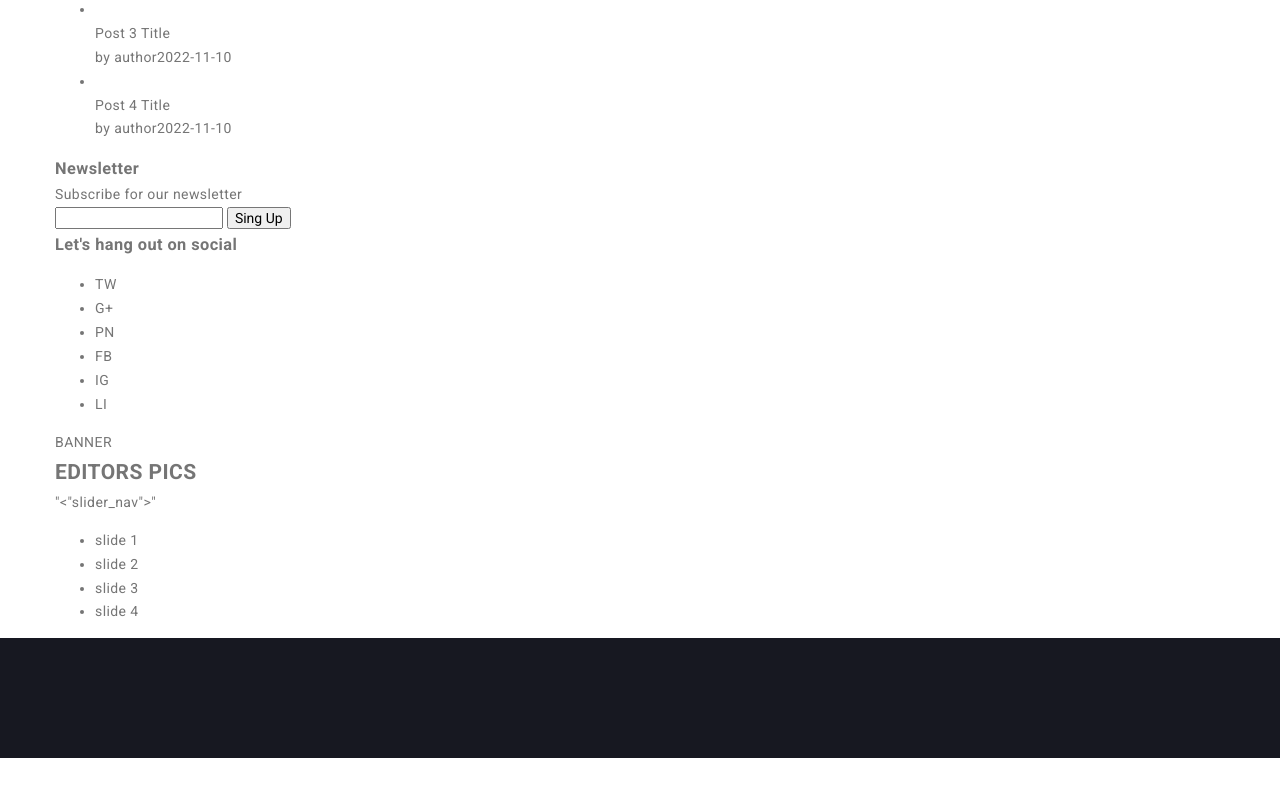
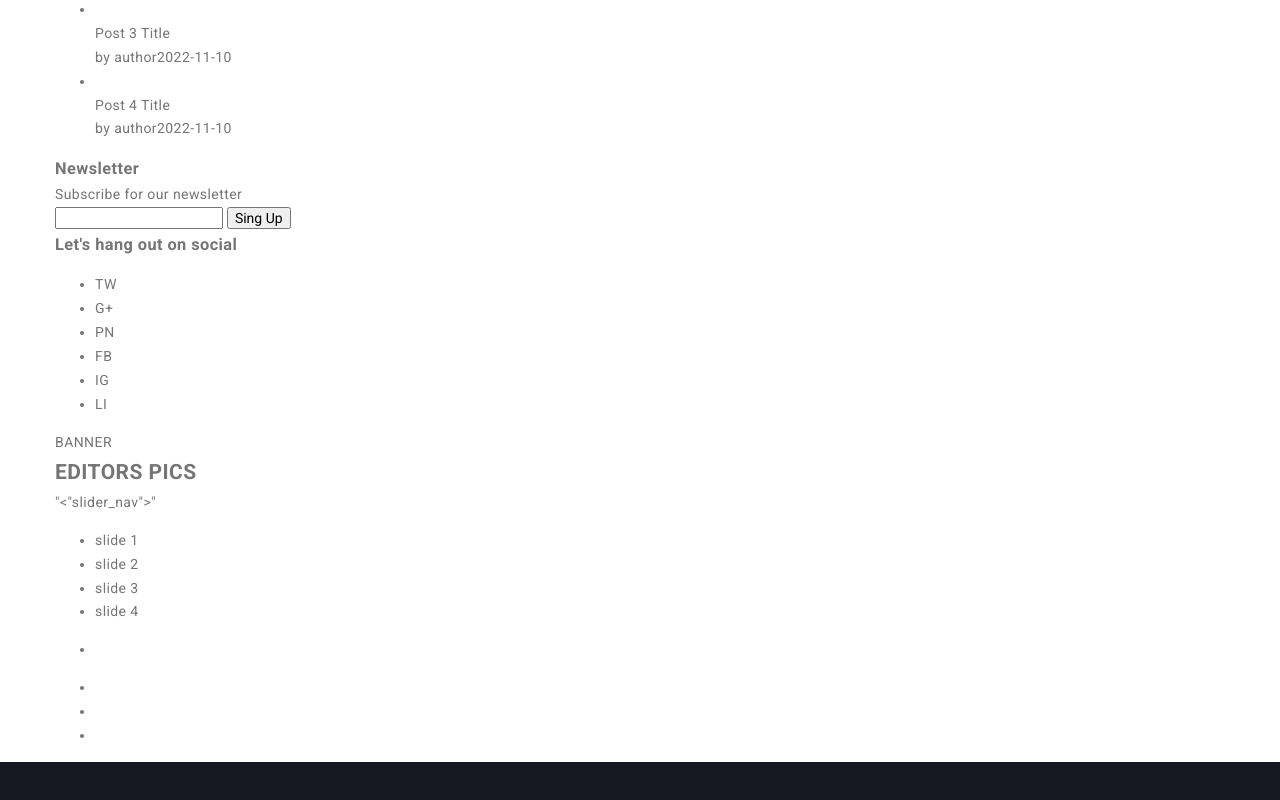
Before and after one commit to VKlapan/esportsProFormula2022, a plain HTML site: page index.html in a window 1280 px wide. Shown: the part 1485-2285 px from the top of the page. Before the commit the page ends 2243 px from the top, so only its background shows below. Drawn offline with nearby package versions, Linux system fonts and the light colour scheme.

Commit message:
add categories-top section markup

```diff
--- a/index.html
+++ b/index.html
@@ -262,7 +262,16 @@
               </div>
             </div>
           </section>
-          <section class="categories-top"></section>
+          <section class="categories-top">
+            <ul class="categories-top__list">
+              <li class="categories-top__item">
+                <div class="item__wrapper"></div>
+              </li>
+              <li class="categories-top__item"></li>
+              <li class="categories-top__item"></li>
+              <li class="categories-top__item"></li>
+            </ul>
+          </section>
           <section class="videos"></section>
           <section class="world-wide"></section>
         </div>
```
